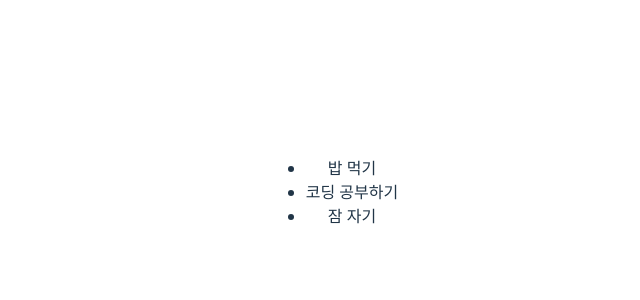
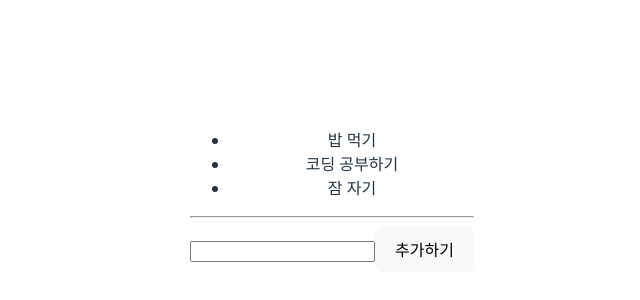
Before and after one commit to miloupark/OZ-ReactLog, a React (Vite) app: page / in a window 1280 px wide. Shown: the part 208-508 px from the top of the page, without its empty margins (308-948 px from the left). Built offline with nearby package versions, Linux system fonts and the light colour scheme.

Commit message:
feat(todo): add TodoInput component to handle new todos

```diff
--- a/src/App.jsx
+++ b/src/App.jsx
@@ -11,6 +11,32 @@
   return (
     <>
       <TodoList todoList={todoList} />
+      <hr />
+      <TodoInput todoList={todoList} setTodoList={setTodoList} />
+    </>
+  );
+}
+
+function TodoInput({ todoList, setTodoList }) {
+  const [inputValue, setInputValue] = useState("");
+  return (
+    <>
+      <input
+        value={inputValue}
+        onChange={(event) => {
+          setInputValue(event.target.value);
+        }}
+      />
+      <button
+        onClick={() => {
+          const newTodo = { id: Number(new Date()), content: inputValue };
+          const newTodoList = [...todoList, newTodo];
+          setTodoList(newTodoList);
+          setInputValue("");
+        }}
+      >
+        추가하기
+      </button>
     </>
   );
 }
```
